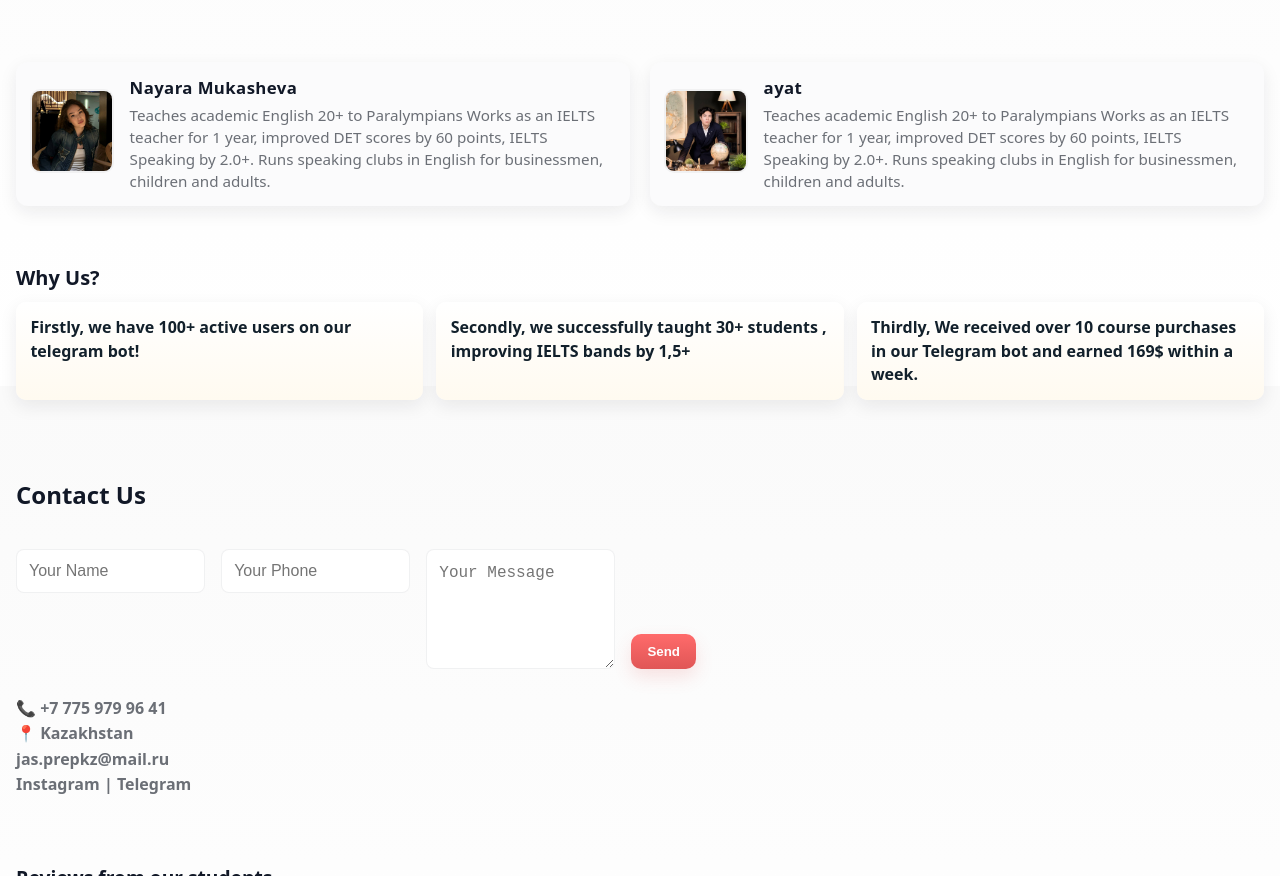
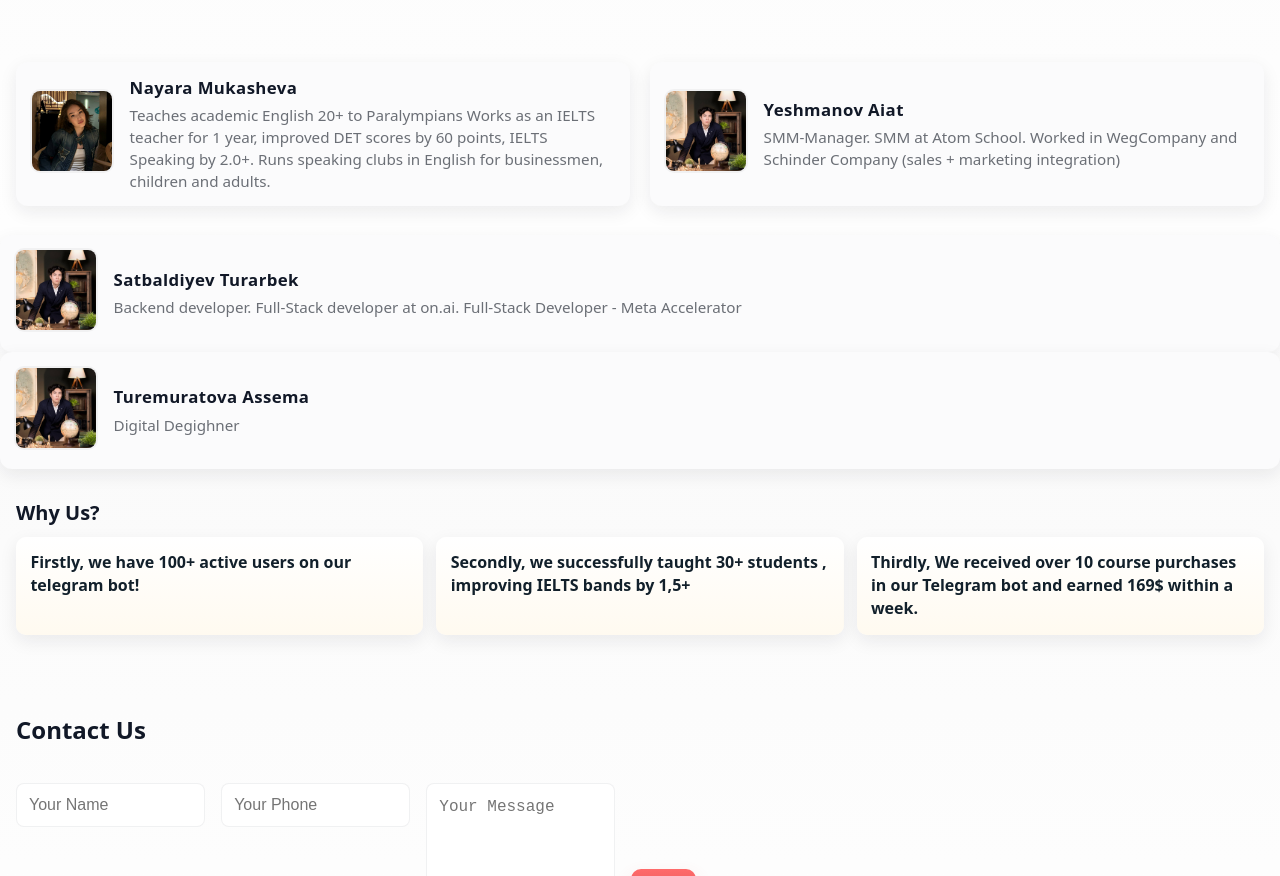
Before and after one commit to jasprep/kz, a plain HTML site: page index.html in a window 1280 px wide. Shown: the part 1214-2090 px from the top of the page. Drawn offline with Linux system fonts and the light colour scheme.

Commit message:
Update index.html

```diff
--- a/index.html
+++ b/index.html
@@ -65,9 +65,30 @@ Works as an IELTS teacher for 1 year, improved DET scores by 60 points, IELTS Sp
       <img src="IMG_5321.jpeg" alt="Ментор 2" />
     </div>
     <div class="mentor-info">
-      <h3>ayat </h3>
-      <p> Teaches academic English 20+ to Paralympians
-Works as an IELTS teacher for 1 year, improved DET scores by 60 points, IELTS Speaking by 2.0+. Runs speaking clubs in English for businessmen, children and adults. </p>
+      <h3>Yeshmanov Aiat </h3>
+      <p> SMM-Manager.  SMM at Atom School. Worked in WegCompany and Schinder Company (sales + marketing integration) </p>
+    </div>
+  </div>
+</div>
+
+  <div class="mentor-block">
+    <div class="mentor-photo">
+      <img src="IMG_5321.jpeg" alt="Ментор 3" />
+    </div>
+    <div class="mentor-info">
+      <h3>Satbaldiyev Turarbek </h3>
+      <p> Backend developer. Full-Stack developer at on.ai. Full-Stack Developer - Meta Accelerator </p>
+    </div>
+  </div>
+</div>
+
+  <div class="mentor-block">
+    <div class="mentor-photo">
+      <img src="IMG_5321.jpeg" alt="Ментор 3" />
+    </div>
+    <div class="mentor-info">
+      <h3> Turemuratova Assema </h3>
+      <p> Digital Degighner </p>
     </div>
   </div>
 </div>
```
